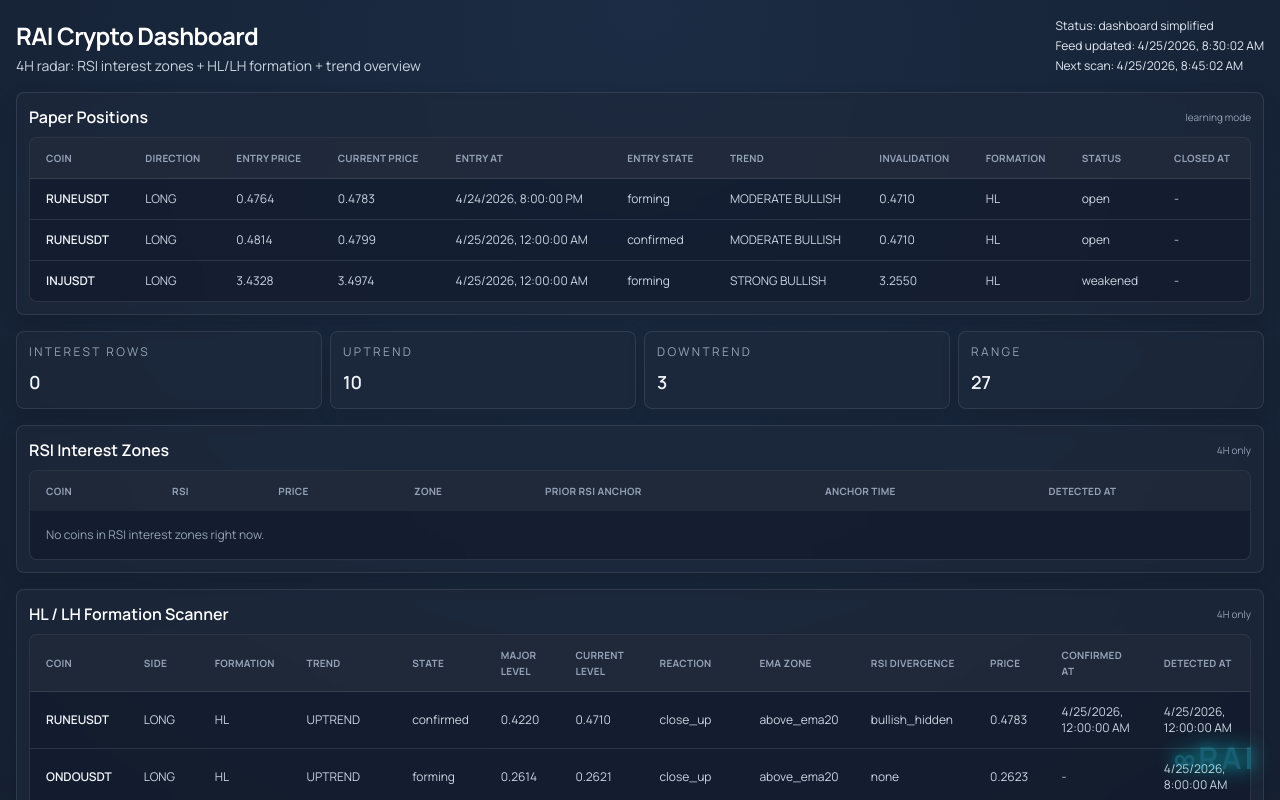
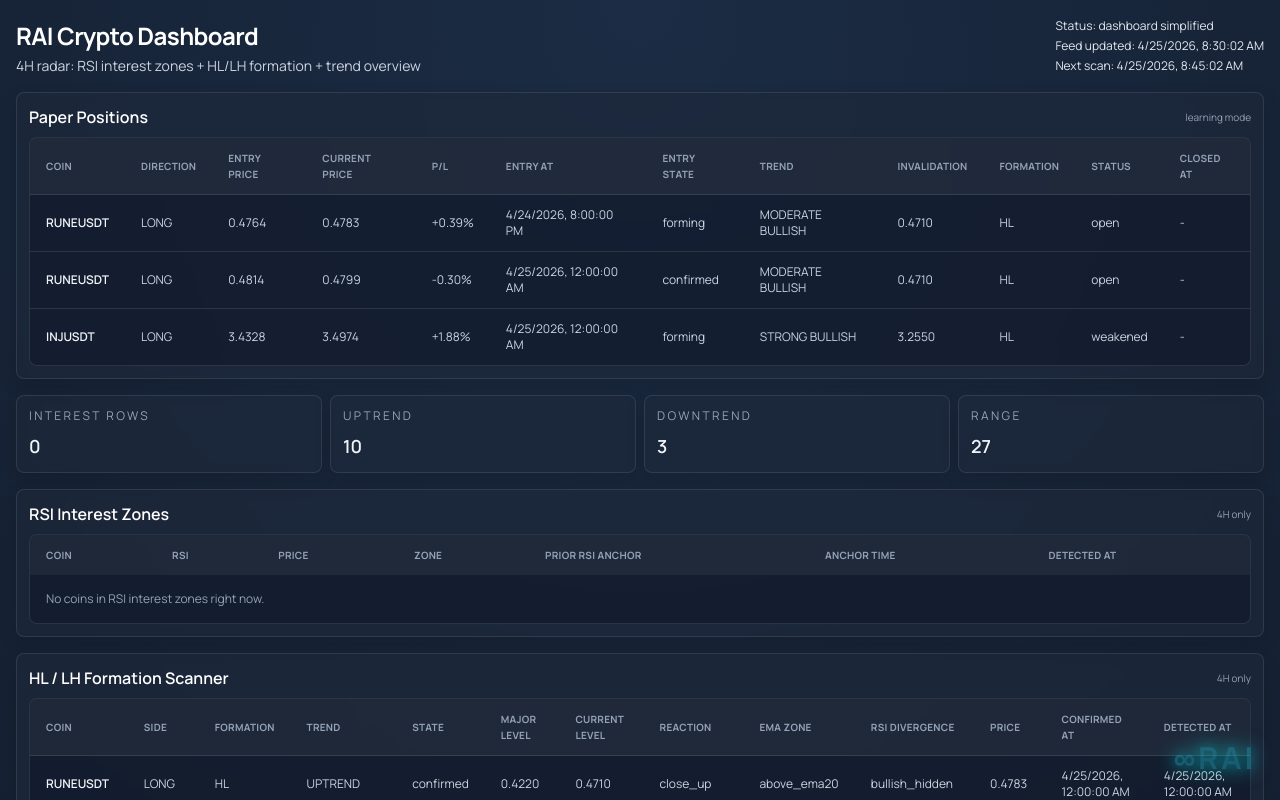
Before and after one commit to RazVany1/raiai.systems, a Next.js app: page /crypto in a window 1280 px wide. Shown: the top 800 px of the page. Built offline with nearby package versions, Linux system fonts and the light colour scheme.

Commit message:
Show P/L in paper positions table

```diff
--- a/app/crypto/page.tsx
+++ b/app/crypto/page.tsx
@@ -82,6 +82,15 @@ function zoneLabel(zone: string) {
   if (zone === "lower_interest") return "lower interest";
   if (zone === "upper_interest") return "upper interest";
   return zone;
+}
+
+function formatPL(entryPrice?: number | null, currentPrice?: number | null, side?: string) {
+  if (entryPrice == null || currentPrice == null || !Number.isFinite(entryPrice) || !Number.isFinite(currentPrice) || entryPrice === 0) return "-";
+  const raw = side === "SHORT"
+    ? ((entryPrice - currentPrice) / entryPrice) * 100
+    : ((currentPrice - entryPrice) / entryPrice) * 100;
+  const sign = raw > 0 ? "+" : "";
+  return `${sign}${raw.toFixed(2)}%`;
 }
 
 function trendBadgeClasses(trend: string) {
@@ -198,6 +207,7 @@ export default function CryptoDashboardPage() {
                   <th className="px-4 py-3 text-left">Direction</th>
                   <th className="px-4 py-3 text-left">Entry price</th>
                   <th className="px-4 py-3 text-left">Current price</th>
+                  <th className="px-4 py-3 text-left">P/L</th>
                   <th className="px-4 py-3 text-left">Entry at</th>
                   <th className="px-4 py-3 text-left">Entry state</th>
                   <th className="px-4 py-3 text-left">Trend</th>
@@ -210,7 +220,7 @@ export default function CryptoDashboardPage() {
               <tbody>
                 {openPaperPositions.length === 0 ? (
                   <tr>
-                    <td colSpan={11} className="px-4 py-4 text-slate-400">No paper positions right now.</td>
+                    <td colSpan={12} className="px-4 py-4 text-slate-400">No paper positions right now.</td>
                   </tr>
                 ) : (
                   openPaperPositions.map((row) => (
@@ -219,6 +229,7 @@ export default function CryptoDashboardPage() {
                       <td className="px-4 py-3">{row.side}</td>
                       <td className="px-4 py-3">{formatPrice(row.entryPrice)}</td>
                       <td className="px-4 py-3">{formatPrice(row.currentPrice)}</td>
+                      <td className="px-4 py-3">{formatPL(row.entryPrice, row.currentPrice, row.side)}</td>
                       <td className="px-4 py-3">{new Date(row.entryAt).toLocaleString()}</td>
                       <td className="px-4 py-3">{row.entryState}</td>
                       <td className="px-4 py-3">{row.trendDirection}</td>
```
